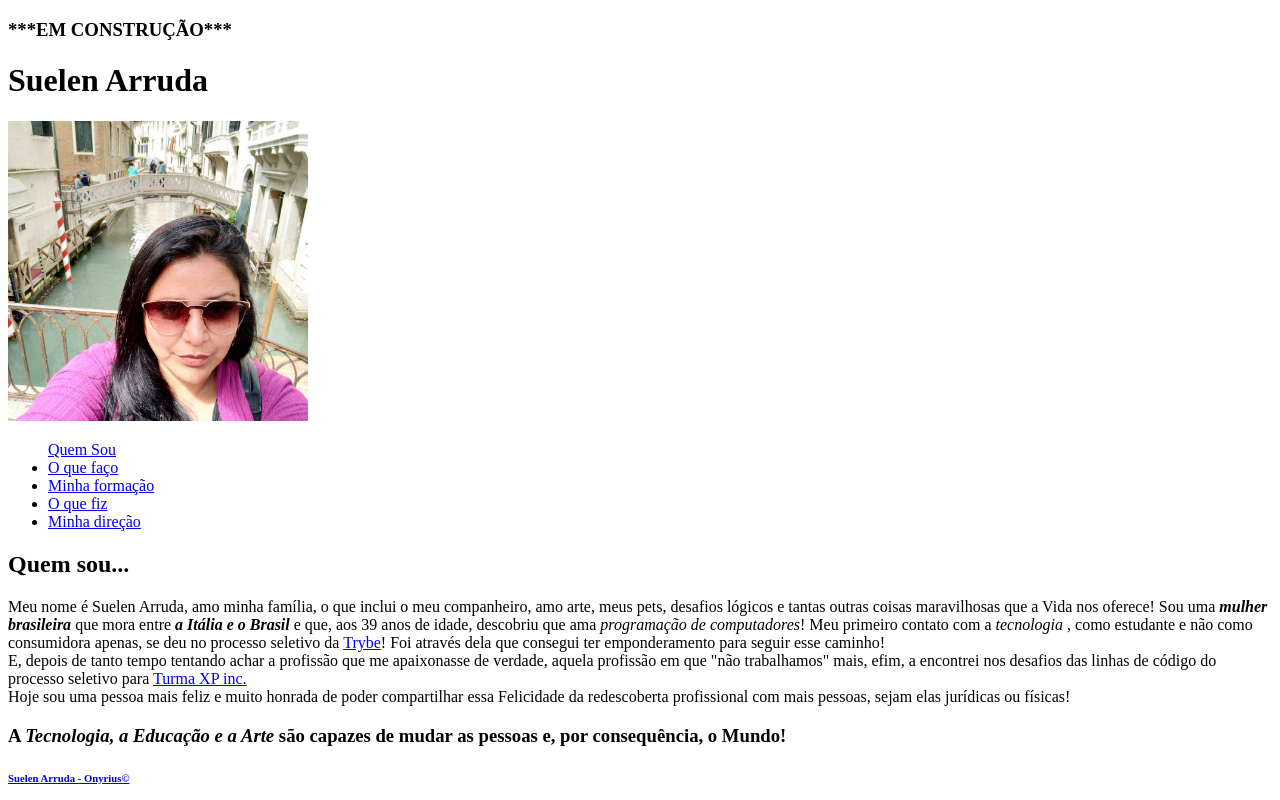
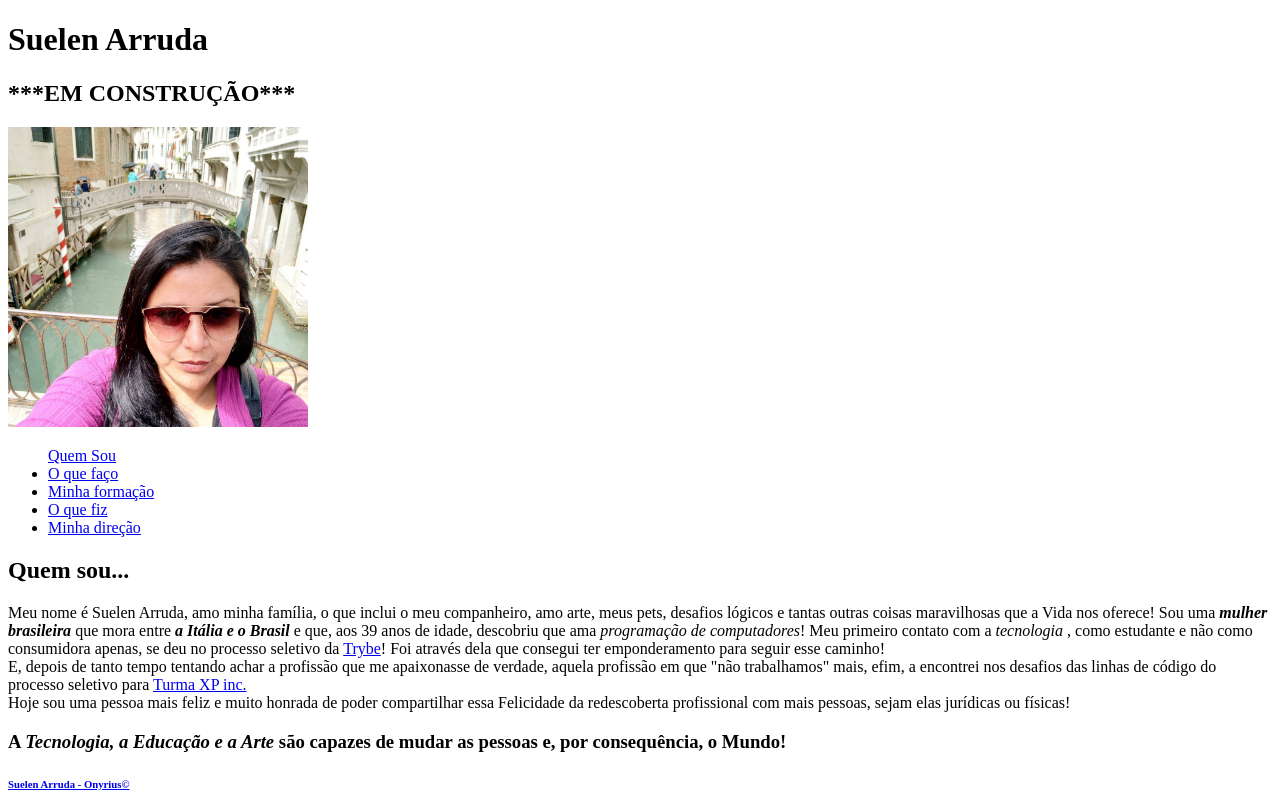
Before and after one commit to onyrius/onyrius.github.io, a plain HTML site: page index.html in a window 1280 px wide. Shown: the top 800 px of the page. Drawn offline with Linux system fonts and the light colour scheme.

Commit message:
muda a posiçao de 'em contruçao'

```diff
--- a/index.html
+++ b/index.html
@@ -6,15 +6,15 @@
     <title>Suelen Arruda</title>
 </head>
 <body>
-    <h3 >***EM CONSTRUÇÃO***</h3>
 <h1>Suelen Arruda</h1>
+<h2>***EM CONSTRUÇÃO***</h2>
 <img id="SuelenVeneza" src="img/Suelen em Veneza.jpg" alt="Suelen Arruda em Veneza" width="300px">
 <ul
-    <li> <a href="#quem_sou"> Quem Sou</a> </li>
-    <li><a href="#O_que_faco">O que faço</a></li>
-    <li> <a href="#Formacao">Minha formação</a></li>
-    <li> <a href="#O_que_fiz">O que fiz</a></li>
-    <li> <a href="#Minha_direcao">Minha direção</a></li>
+ <li><a href="#quem_sou"> Quem Sou</a></li>
+ <li><a href="#O_que_faco">O que faço</a></li>
+ <li><a href="#Formacao">Minha formação</a></li>
+ <li><a href="#O_que_fiz">O que fiz</a></li>
+<li><a href="#Minha_direcao">Minha direção</a></li>
 </ul>
 <h2 id="quem_sou"> Quem sou...</h2>
     <p> Meu nome é Suelen Arruda, amo minha família, o que inclui o meu companheiro,  amo arte, meus pets, desafios lógicos e tantas outras coisas maravilhosas que a Vida nos oferece! Sou uma <em><strong>mulher brasileira</strong> </em> que  mora entre <em><strong>a Itália e o Brasil</strong></em> e que, aos 39 anos de idade, descobriu que ama <em> programação de computadores</em>! Meu primeiro contato com a <em>tecnologia</em> , como estudante e não como consumidora apenas, se deu no processo seletivo da <a href="https://www.betrybe.com/" target="_blank">Trybe</a>! Foi através dela que consegui ter emponderamento para seguir esse caminho! <br> E, depois de tanto tempo tentando achar a profissão que me apaixonasse de verdade, aquela profissão em que "não trabalhamos" mais, efim, a  encontrei nos desafios das linhas de código do processo seletivo para <a href="https://www.infomoney.com.br/patrocinados/xp-investimentos/xp-inc-vai-formar-300-pessoas-em-curso-de-programacao-da-trybe/" target="_blank">Turma XP inc.</a> <br>Hoje sou uma pessoa mais feliz e muito honrada de poder compartilhar essa Felicidade da redescoberta profissional com mais pessoas, sejam elas jurídicas ou físicas! <br></p>
```
